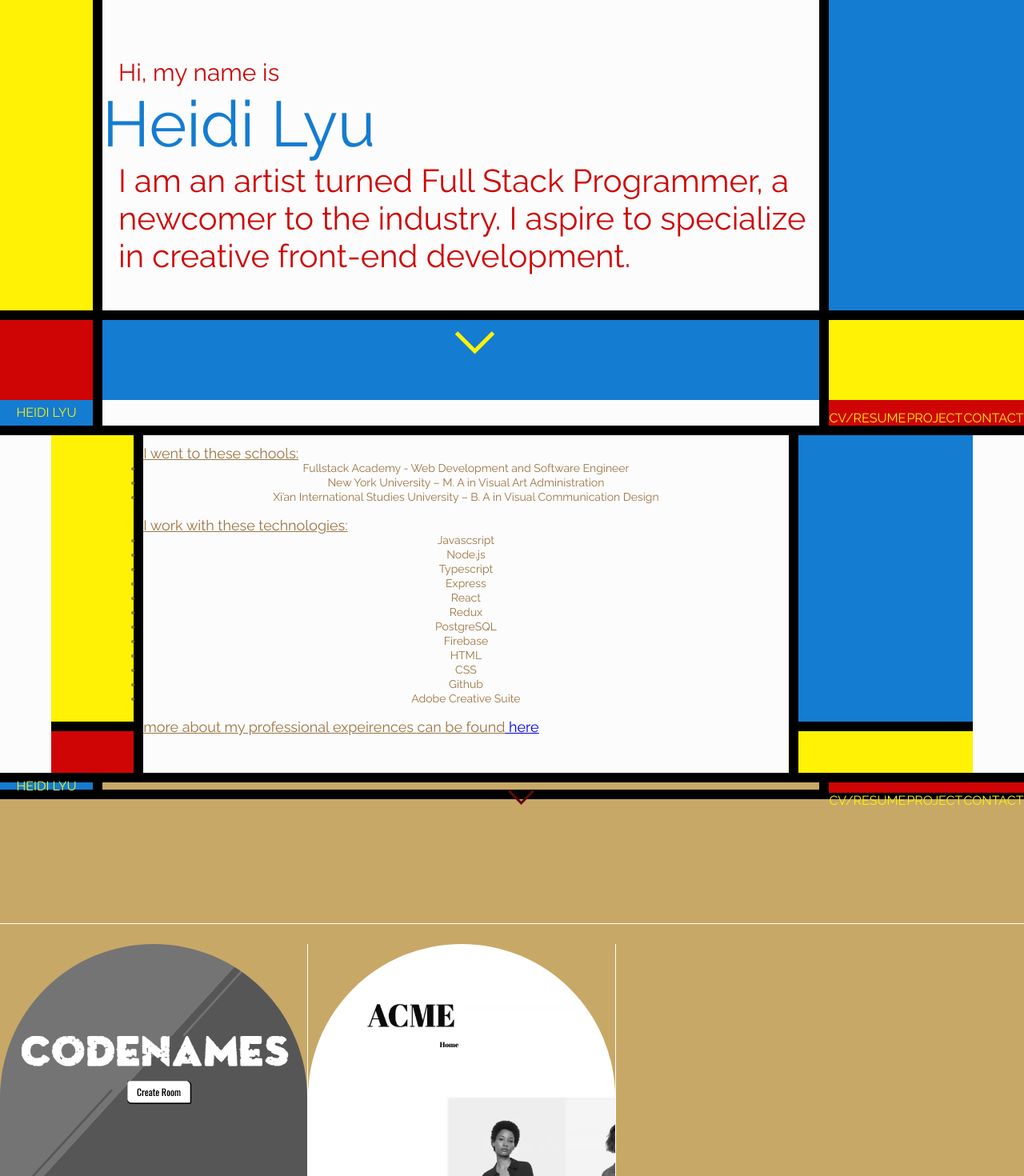
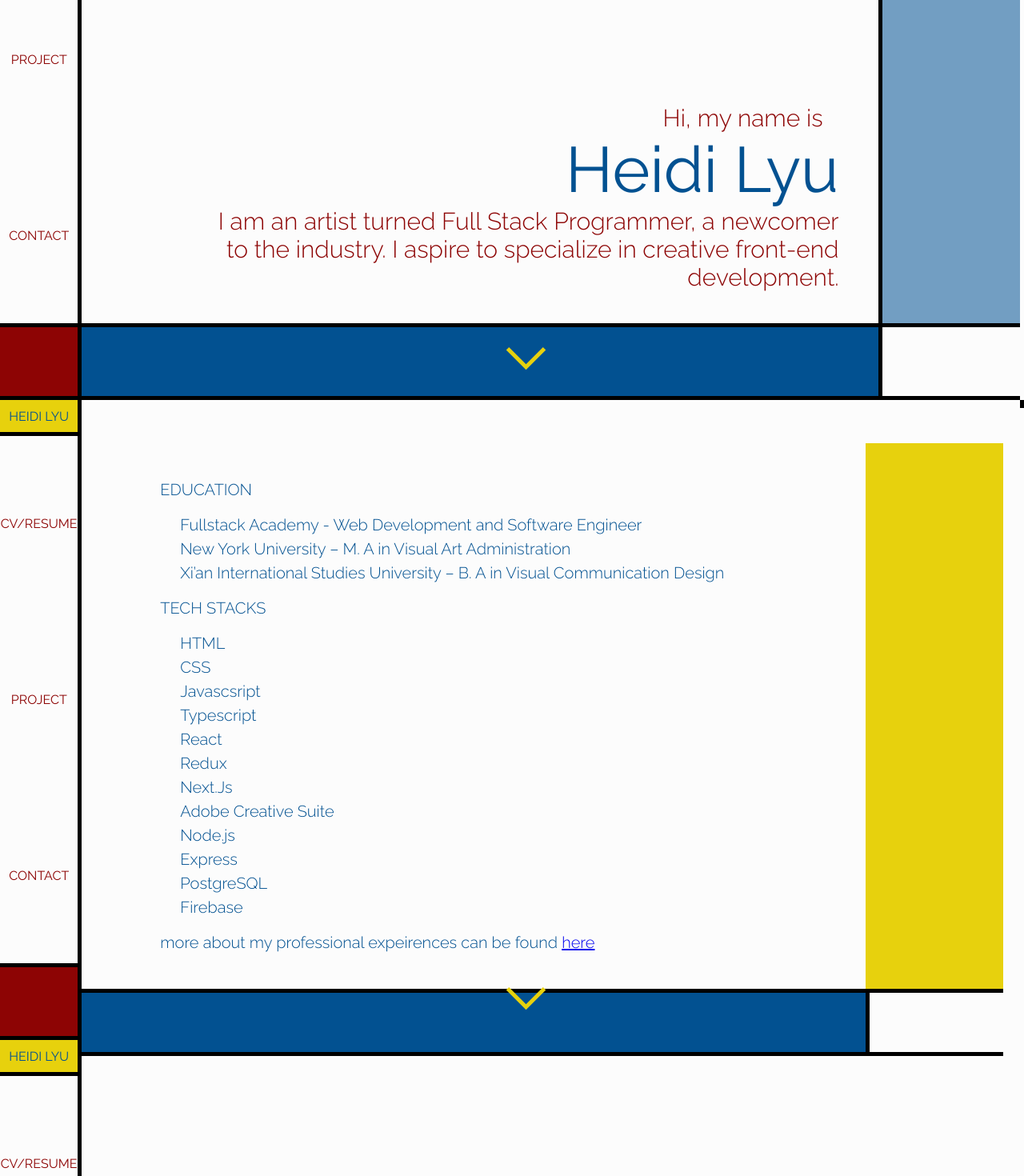
Before and after one commit to Heidi9287/mywebsite, a React (Create React App) app: page / in a window 1280 px wide. Shown: the part 300-1770 px from the top of the page at 80% size. Built offline with nearby package versions, Linux system fonts and the light colour scheme; a web font is replaced by a local one.

Commit message:
about page done

```diff
--- a/public/index.html
+++ b/public/index.html
@@ -12,7 +12,7 @@
         rel="stylesheet">
 </head>
 
-<body>
+<body >
     <div id="root"></div>
 </body>
 
--- a/public/style.css
+++ b/public/style.css
@@ -8,14 +8,20 @@ body {
   width: 100vw;
   margin: 0;
 }
-.entireHome{  height: 100vh;
-  display: flex;
-  flex-direction: column;}
-.home {  flex-grow: 1;
+.entireHome {
+  height: 100vh;
   display: grid;
-  grid-template-columns: 10% 1fr 20%;
-  grid-template-rows: 85% 1fr;
-  grid-template-areas: "empty1 intro image" "empty2 empty3 empty4";
+  grid-template-columns: 8vw 1fr;
+  grid-template-areas: "nav home";
+}
+.home {
+  flex-grow: 1;
+  display: grid;
+  grid-area: home;
+  grid-template-columns: 1fr 15%;
+  grid-template-rows: 88% 12%;
+  grid-template-areas: "intro image" "empty3 empty4";
+  height: inherit;
 }
 /* @keyframes fly-in-left {
   from {
@@ -25,33 +31,33 @@ body {
     transform: translateX(0%);
   }
 } */
-.image{
-  background-color: rgb(20, 124, 209);
+.image {
+  background-color: rgb(114, 158, 194);
   grid-area: image;
-  border-left: solid black 12px;
-}
-.empty1 {
-  background-color: rgb(255, 242, 4);
-  grid-area: empty1;
-  border-right: solid black 12px;
+  border-left: solid black 5px;
 }
 .empty2 {
-  background-color: rgb(207, 5, 5);
+  background-color: rgb(141, 4, 4);
   grid-area: empty2;
-  border-right: solid black 12px;
-  border-top:solid black 12px;
+  border-right: solid black 5px;
+  border-top: solid black 5px;
+  border-bottom: solid black 5px;
 }
-.empty3{
-  background-color: rgb(20, 124, 209);
+.empty3 {
+  background-color: rgb(2, 81, 145);
   grid-area: empty3;
-  border-top: solid black 12px;
-display: flex;
-justify-content: center;
+  border-top: solid black 5px;
+  display: flex;
+  justify-content: center;
+  border-bottom: solid black 5px;
 }
-.empty4{  background-color: rgb(255, 242, 4);
+.empty4 {
+  /* background-color: rgb(231, 209, 13); */
   grid-area: empty4;
-  border-top: solid black 12px;
-  border-left: solid black 12px;}
+  border-top: solid black 5px;
+  border-left: solid black 5px;
+  border-bottom: solid black 5px;
+}
 .intro {
   /* animation-name: fly-in-left; */
   /* animation-duration: 2s;
@@ -59,29 +65,35 @@ justify-content: center;
   animation-delay: 0s;
   animation-fill-mode: both;
 */
-height:100%;
- display: flex;
+  height: 100%;
+  display: flex;
   flex-direction: column;
   grid-area: intro;
   justify-content: flex-end;
+  width: 80%;
+  margin-left: 15%;
 }
 .name {
-  font-size: 180px;
-  color: rgb(20, 124, 209);
+  font-size: 120px;
+  color: rgb(2, 81, 145);
   font-weight: 400;
   margin: 0;
+  text-align: right;
 }
-.smallText1 {  margin: 0;
+.smallText1 {
+  text-align: right;
+  margin: 0;
   font-size: 30px;
-  color: rgb(207, 5, 5);
-  font-weight: 400;
-  padding-left: 20px;
+  color: rgb(141, 4, 4);
+  font-weight: 300;
+  padding-right: 20px;
 }
-.smallText2 {  margin: 0;
-  font-size: 40px;
-  color: rgb(207, 5, 5);
-  font-weight: 400;
-  padding-left: 20px;
+.smallText2 {
+  text-align: right;
+  margin: 0;
+  font-size: 30px;
+  color: rgb(141, 4, 4);
+  font-weight: 300;
   padding-bottom: 5%;
 }
 @keyframes arrow-bounce {
@@ -93,7 +105,7 @@ height:100%;
   }
 }
 .arrow-down {
-  border: solid rgb(255, 242, 4);
+  border: solid rgb(231, 209, 13);
   border-width: 0 5px 5px 0;
   left: 50%;
   padding: 15px;
@@ -103,13 +115,17 @@ height:100%;
 }
 .arrowAnimation {
   animation: arrow-bounce 1.5s ease-in-out infinite alternate;
+  z-index: 2;
+  position: absolute;
+  top: 90%;
+  left: 50%;
 }
 
 .arrow-down2 {
-  border: solid rgb(96, 11, 11);
-  border-width: 0 3px 3px 0;
+  border: solid rgb(231, 209, 13);
+  border-width: 0 5px 5px 0;
   left: 50%;
-  padding: 10px;
+  padding: 15px;
   transform: rotate(45deg);
   position: absolute;
   cursor: pointer;
@@ -136,56 +152,68 @@ height:100%;
 }
 .navbar {
   font-weight: 400;
-  grid-area: navbar;
-  border-bottom: black solid 12px;
+  grid-area: nav;
   font-size: 16px;
+  display: grid;
+  grid-template-rows: 5% 1fr 12%;
+  grid-template-areas: "name" "directory" "empty1";
   /* animation-name: fly-in-top;
   animation-duration: 2s;
   animation-timing-function: ease-out;
   animation-delay: 0s;
   animation-fill-mode: both; */
-  display: flex;
-  justify-content: space-between;
-  height: 5%;
 }
-@keyframes fly-in-top {
+/* @keyframes fly-in-top {
   from {
     transform: translateY(-100%);
   }
   to {
     transform: translateY(0%);
   }
-}
+} */
 
 .firstItem {
   box-sizing: border-box;
-  background-color: rgb(20, 124, 209);
+  /* background-color: rgb(2, 81, 145); */
+  border-right: solid black 5px;
+  grid-area: name;
+  display: flex;
   justify-content: center;
-  width: 10%;
-  display: flex;
   align-items: center;
-  color: white;
-  border-right: solid black 12px;
+  background-color: rgb(231, 209, 13);
 }
 .firstItem a {
   text-decoration: none;
-  color: rgb(255, 242, 4);
+  color: rgb(2, 81, 145)
 }
-.innerBar {  box-sizing: border-box;
+.innerBar {
   display: flex;
-  padding-top: 1%;
-  background-color: rgb(207, 5, 5);
+  flex-direction: column;
+  box-sizing: border-box;
+  /* background-color: rgb(141, 4, 4); */
+  grid-area: directory;
+  border-right: solid black 5px;
+  border-top: solid black 5px;
+  display: flex;
+  align-items: center;
   justify-content: space-around;
-  width: 20%;  border-left: solid black 12px;
 }
 .innerBar a {
   text-decoration: none;
-  color: rgb(255, 242, 4);
+  color: rgb(141, 4, 4);
+
+}
+.empty1 {
+  background-color: rgb(141, 4, 4);
+  border-right: solid black 5px;
+  border-top: solid black 5px;
+  border-bottom: solid black 5px;
+  grid-area: empty1;
 }
 .footer {
   grid-area: footer;
   text-align: center;
-  color: rgb(96, 11, 11);
+  color: rgb(141, 4, 4);
 }
 
 @keyframes fly-in-top {
@@ -196,58 +224,56 @@ height:100%;
     transform: translateY(0%);
   }
 }
-.entireAbout{min-height: 100vh;
-  display: flex;
-  flex-direction: column;
+.entireAbout {
+  height: 100vh;
+  position: relative;
+  z-index: 1;
+  display: grid;
+  grid-template-columns: 8vw 1fr;
+  grid-template-areas: "nav about";
 }
 .about {
-  font-size: 18px;
-  color: rgb(155 116 67);
-  flex: 1;
+  grid-area: about;
   display: grid;
-  grid-template-columns: 10% 1fr 20%;
-  grid-template-rows: 85% 1fr;
-  grid-template-areas: "empty1 cvList image" "empty2 empty3 empty4";
+  grid-template-columns: 1fr 15%;
+  grid-template-rows: 1fr 12%;
+  width: 92vw;
+  color: rgb(2, 81, 145);
+  font-weight: 300;
+  grid-template-areas: 'aboutContent more' "empty3 empty4";
 }
-.cvList{
-   height:100%;
-   display: flex;
-    flex-direction: column;
-    grid-area: cvList;
-    justify-content: flex-end;
-  }
-.cvTitle {
-  font-size: 24px;
-  text-decoration: underline;
-  margin-bottom: 16px;
+.aboutContent {
+  box-sizing: border-box;
+  font-size: 20px;
+  padding: 3% 10%;
+  grid-area: school;
+  margin: 0;
+  grid-area: aboutContent;
+  list-style-type:none;
+
 }
-.skills {
-  display: inline-flex;
-  flex-wrap: wrap;
-  justify-content: center;
+.aboutContent li{  text-indent: 25px; line-height: 30px;
 }
-.skills li {
-  margin-left: 5%;
+.more {
+  grid-area: more;
+  text-align: center;
+  background-color: rgb(231, 209, 13);
+  margin: 0;
 }
-.cv a {
-  color: rgb(123, 20, 20);
-}
-.projectsWrapper {
+.entireProject {
   height: 100vh;
+  position: relative;
+  z-index: 1;
   display: grid;
-  grid-template-rows: 22vh 1fr;
-  grid-template-areas: "navbar" "project";
-  background-color: #c7a867;
+  grid-template-columns: 8vw 1fr;
+  grid-template-areas: "nav project";
 }
 .projects img {
   width: 22vw;
-  border-radius: 250px 250px 0 0;
-  filter: grayscale(1);
 }
 .projects {
   grid-area: project;
   display: flex;
-  border-top: solid white 1px;
   padding-top: 2%;
   animation-name: fly-in-left;
   animation-duration: 2s;
@@ -298,14 +324,12 @@ height:100%;
   margin: 0 auto;
   padding-bottom: 15vh;
 }
-.contactWrapper {
-  background-color: #657446;
+.entireContact {
+  position: relative;
+  z-index: 1;
   background-size: cover;
   margin: 0;
   height: 100vh;
-  display: grid;
-  grid-template-rows: 20vh 1fr;
-  grid-template-areas: "navbar" "contact";
 }
 .contact {
   overflow-y: auto;
--- a/src/About.jsx
+++ b/src/About.jsx
@@ -1,45 +1,44 @@
 import React from "react";
 import Navbar from "./Navbar";
 const About = () => {
-
-
-
   return (
-    <><Navbar />
+    <div className="entireAbout">
+      {" "}
+      <Navbar />
       <div className="about">
-        <div className="empty1"></div>
-        <div className="empty2"></div>
-          <ul className="cvList">
-          <p className="cvTitle">I went to these schools:</p>
+        <ul className="aboutContent">
+          <p>EDUCATION</p>
           <li>Fullstack Academy - Web Development and Software Engineer</li>
           <li> New York University – M. A in Visual Art Administration</li>
           <li>
             Xi’an International Studies University – B. A in Visual
             Communication Design
           </li>
-          <p className="cvTitle">I work with these technologies:</p>
+
+          <p>TECH STACKS</p>
+
+            <li>HTML</li>
+            <li>CSS</li>
             <li>Javascsript</li>
-            <li>Node.js</li>
             <li>Typescript</li>
-            <li>Express</li>
+
             <li>React</li>
             <li>Redux</li>
+            <li>Next.Js</li>
+            <li>Adobe Creative Suite</li>
+
+          <li>Node.js</li>
+          <li>Express</li>
             <li>PostgreSQL</li>
             <li>Firebase</li>
-            <li>HTML</li>
-            <li>CSS</li>
-            <li>Github</li>
-            <li>Adobe Creative Suite</li>
-            <p className="cvTitle">
-            more about my professional expeirences can be found
-            <a href="https://www.linkedin.com/in/heidilyu/"> here</a>
+            <p>  more about my professional expeirences can be found    <a href="https://www.linkedin.com/in/heidilyu/"> here</a></p>
+        </ul>
+        <p className="more">
         </p>
-          </ul>
-          <div className="image"></div>
+        <div className="empty3"></div>
         <div className="empty4"></div>
       </div>
-
-    </>
+    </div>
   );
 };
 export default About;
--- a/src/Contact.jsx
+++ b/src/Contact.jsx
@@ -2,7 +2,7 @@ import React from "react";
 import Navbar from "./Navbar";
 const Contact = () => {
   return (
-    <div className="contactWrapper">
+    <div className="entireContact">
       <Navbar />
       <div className="contact">
         <img src="contact.jpg" alt="stay in touch"/>
--- a/src/Home.jsx
+++ b/src/Home.jsx
@@ -26,7 +26,6 @@ const Home = () => {
       <div className="entireHome">
         <Navbar />
         <div class="home" ref={homeRef}>
-          <div className="empty1"></div>
           <div className="empty2"></div>
           <div className="intro">
             <p className="smallText1">Hi, my name is </p>
@@ -45,32 +44,29 @@ const Home = () => {
           </div>
           <div className="image"></div>
           <div className="empty4"></div>
-          {/* <h1 className="slogan"> Unleashing Creativity</h1>{" "} */}
-          {/* <span className="span">through</span>
-          <h1 className="slogan"> Technology</h1> */}
         </div>
       </div>
       <div ref={aboutRef} className="entireAbout">
         <About />
-        <div className="empty3">
+
           <div className="arrowAnimation">
             <div className="arrow-down2" onClick={scrollDown2}></div>
         </div>
       </div>
-        <div ref={projectsRef}>
+      <div ref={projectsRef} className="entireProject">
         <Projects />
 
         <div className="arrowAnimation">
           <div className="arrow-down3" onClick={scrollDown3}></div>
         </div>
       </div>
-      </div>
-      <div ref={contactRef}>
+      {/*
+      <div ref={contactRef} className="entireContact">
         <Contact />{" "}
         <div className="arrowAnimation">
           <div className="arrow-down4" onClick={scrollDown4}></div>{" "}
         </div>{" "}
-      </div>
+      </div> */}
       <Footer />
     </div>
   );
--- a/src/Navbar.jsx
+++ b/src/Navbar.jsx
@@ -18,7 +18,7 @@ const Navbar = () => {
 
           <Link to="/contact">CONTACT</Link>
       </div>
-
+      <div className="empty1"></div>
       </nav>
   );
 };
--- a/src/Projects.jsx
+++ b/src/Projects.jsx
@@ -2,7 +2,7 @@ import React from "react";
 import Navbar from "./Navbar";
 const Projects = () => {
   return (
-    <div className="projectsWrapper">
+    <div className="entireProject">
       <Navbar />
       <div className="projects">
         <div className="codenames">
```
Lines whose indentation alone changed are shown as unchanged.
